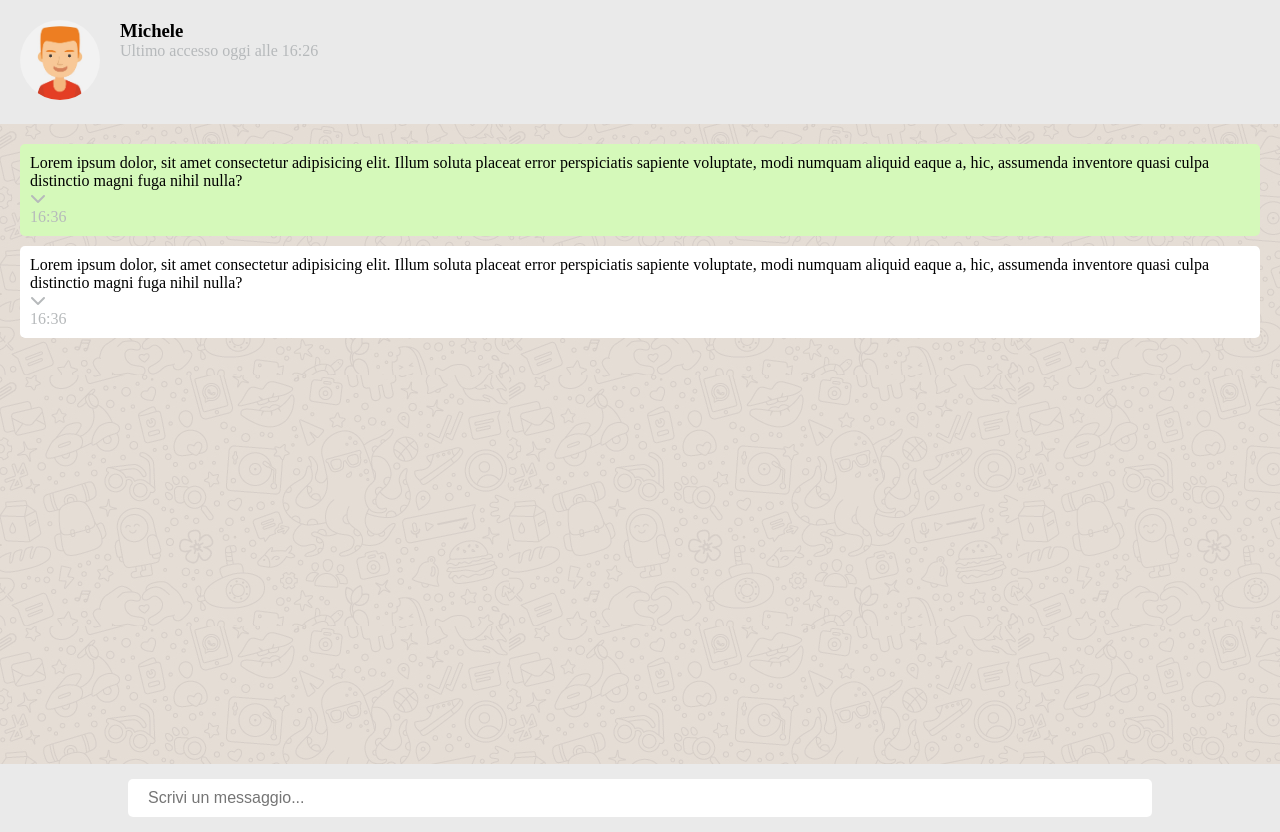
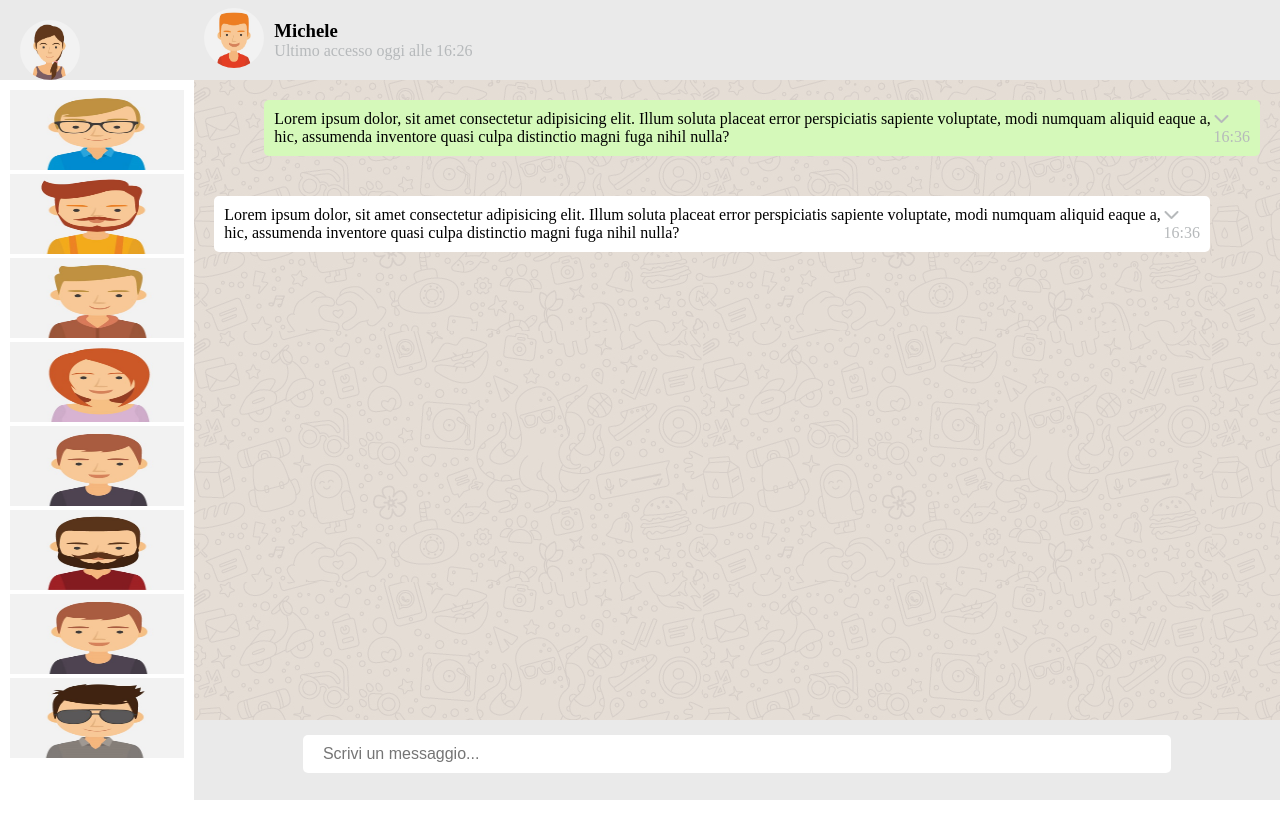
Before and after one commit to gianlivio/html-css-boolzapp, a plain HTML site: page index.html in a window 1280 px wide. After the commit the page ends 800 px from the top, so only its background shows below. Drawn offline with Linux system fonts and the light colour scheme.

Commit message:
add: some tablet structure

```diff
--- a/css/style.css
+++ b/css/style.css
@@ -14,31 +14,37 @@ img {
 }
 
 .header-container,
-.chat-container,
 .footer-container {
-    padding: 20px;
+    height: 10vh;
 }
 
-.msg {
-    margin-bottom: 10px;
-    padding: 10px;
+.sidebar,
+.profile-section {
+}
 
-    border-radius: 5px;
+.left-sidebar-part {
+    display: none;
+}
+
+/* UTILITIES */
+
+.align-items {
+    align-items: center;
+}
+
+.flex {
+    display: flex;
+}
+
+/* COLORS */
+.header-container {
+    background-color: #eaeaea;
+
 }
 
 .chat-container {
     background-image: url(../img/mine.jpg);
-}
-
-
-/* UTILITIES */
-
-.header-container {
-    background-color: #eaeaea;
-}
-
-.flex {
-    display: flex;
+    height: calc(100vh - 20vh);
 }
 
 .sent .msg {
@@ -64,16 +70,39 @@ img {
     color: #b6b9bb;
 }
 
+
+
 /* header */
 .friend-img img{
     height: 10vh;
     border-radius: 50%;
-    margin-right: 20px;
+    padding: 10px;
 }
 /* MAIN */
-.chat-container {
-    height: 80vh;
+
+.chat-container .sent {
+    padding: 20px;
+    margin-left: 50px;
+
 }
+
+.chat-container .received {
+   padding: 20px;
+    margin-right: 50px;
+}
+
+
+.msg {
+    padding: 10px;
+    border-radius: 5px;
+}
+
+.options-time {
+    flex-direction: column;
+    justify-content: space-between;
+}
+
+
 /* FOOTER */
 
 .message-input {
@@ -84,3 +113,38 @@ img {
     margin: 5px;
     font-size: 16px;
 }
+
+
+/* Media Query tablet 768px */
+@media (min-width: 768px) {
+
+    .left-sidebar-part{
+        display: block;
+
+    }
+    .profile-section  {
+        height: 10vh;
+        background-color: #eaeaea;
+        padding:10px;
+    ;
+
+    }
+
+    .profile-section img {
+        height: 10vh;
+        border-radius: 50%;
+        padding: 10px;
+    }
+
+    .sidebar {
+        padding:10px;
+    }
+
+    .chats li img {
+        height: 10vh;
+        width: 20vw;.
+    }
+
+
+
+}
--- a/index.html
+++ b/index.html
@@ -16,11 +16,35 @@
 
 </head>
 
-<body>
+<body class="flex">
 
+    <section class="left-sidebar-part">
+        <!-- PROFILE SECTION -->
+        <div class="profile-section flex ">
+            <img src="./img/avatar_io.jpg" alt="">
+        </div>
+        <!-- /PROFILE-SECTION -->
+
+        <!-- SIDEBAR -->
+        <div class="sidebar">
+            <ul class="chats">
+                <li><img src="./img/avatar_3.jpg" alt=""></li>
+                <li><img src="./img/avatar_4.jpg" alt=""></li>
+                <li><img src="./img/avatar_5.jpg" alt=""></li>
+                <li><img src="./img/avatar_6.jpg" alt=""></li>
+                <li><img src="./img/avatar_7.jpg" alt=""></li>
+                <li><img src="./img/avatar_8.jpg" alt=""></li>
+                <li><img src="./img/avatar_7.jpg" alt=""></li>
+                <li><img src="./img/avatar_2.jpg" alt=""></li>
+            </ul>
+        </div>
+        <!-- /SIDEBAR -->
+    </section>
+
+    <section class="right-chat.part">
         <header>
             <section>
-            <div class="header-container flex">
+                <div class="header-container flex align-items">
                     <div class="friend-img">
                         <img src="./img/avatar_1.jpg" alt="">
                     </div>
@@ -33,14 +57,16 @@
         </header>
 
         <main>
+
             <div class="chat-container">
                 <div class="sent">
-                <div class="msg">
-                    <p>Lorem ipsum dolor, sit amet consectetur adipisicing elit. Illum soluta placeat error perspiciatis
+                    <div class="msg flex">
+                        <p>Lorem ipsum dolor, sit amet consectetur adipisicing elit. Illum soluta placeat error
+                            perspiciatis
                             sapiente voluptate, modi numquam aliquid eaque a, hic, assumenda inventore quasi culpa
                             distinctio magni fuga nihil nulla?
                         </p>
-                    <div class="options-time">
+                        <div class="options-time flex">
                             <span>
                                 <i class="fa-solid fa-chevron-down"></i>
                             </span>
@@ -50,12 +76,13 @@
 
                 </div>
                 <div class="received">
-                <div class="msg">
-                    <p>Lorem ipsum dolor, sit amet consectetur adipisicing elit. Illum soluta placeat error perspiciatis
+                    <div class="msg flex">
+                        <p>Lorem ipsum dolor, sit amet consectetur adipisicing elit. Illum soluta placeat error
+                            perspiciatis
                             sapiente voluptate, modi numquam aliquid eaque a, hic, assumenda inventore quasi culpa
                             distinctio magni fuga nihil nulla?
                         </p>
-                    <div class="options-time">
+                        <div class="options-time flex">
                             <span>
                                 <i class="fa-solid fa-chevron-down"></i>
                             </span>
@@ -65,6 +92,9 @@
 
                 </div>
             </div>
+
+
+
         </main>
 
         <footer>
@@ -72,6 +102,8 @@
                 <input type="text" placeholder="Scrivi un messaggio..." class="message-input">
             </div>
         </footer>
+    </section>
+
 
 </body>
 
```
Lines whose indentation alone changed are shown as unchanged.
